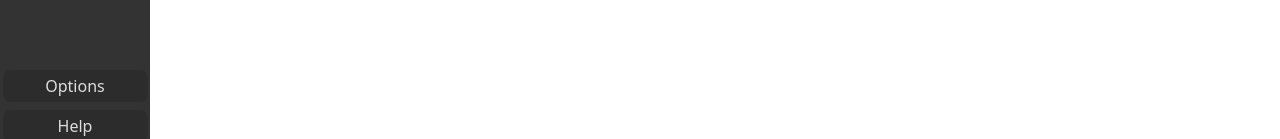
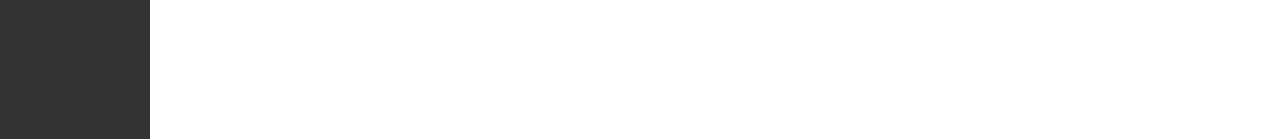
Before and after one commit to GuterBenutzername/cut-your-losses, a React (Vite) app: page / in a window 1280 px wide. Shown: the part 646-785 px from the top of the page. Built offline with nearby package versions, Linux system fonts and the light colour scheme.

Commit message:
fix: remove options and help
No real options to set-up and the project is too early in its life for a 'help' dialog.

```diff
--- a/src/organisms/popups.tsx
+++ b/src/organisms/popups.tsx
@@ -243,12 +243,6 @@ export default function Popups({
           flex: 1 0 0px;
         `}
       />
-      <button className={courseButtonStyle} type="button">
-        Options
-      </button>
-      <button className={courseButtonStyle} type="button">
-        Help
-      </button>
     </>
   );
 }
```
